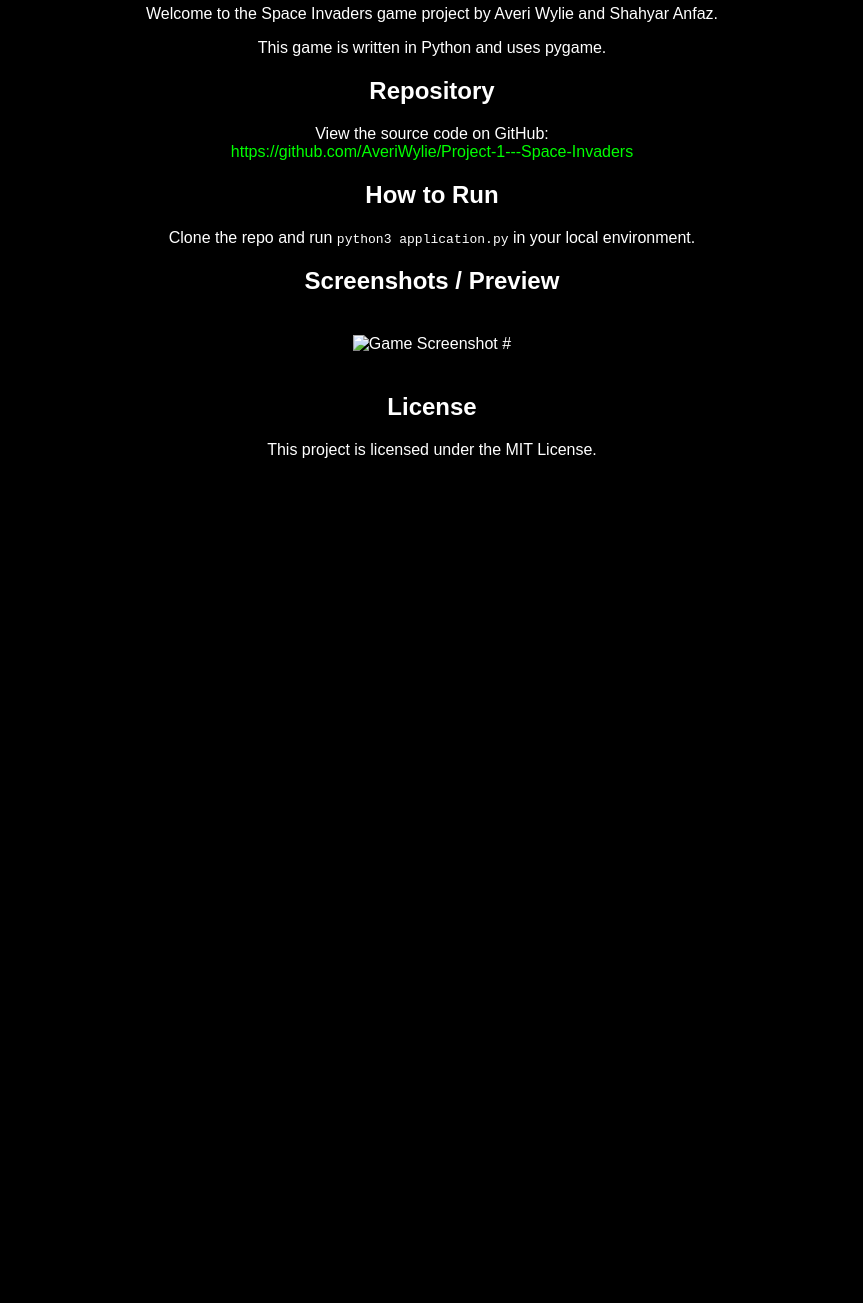
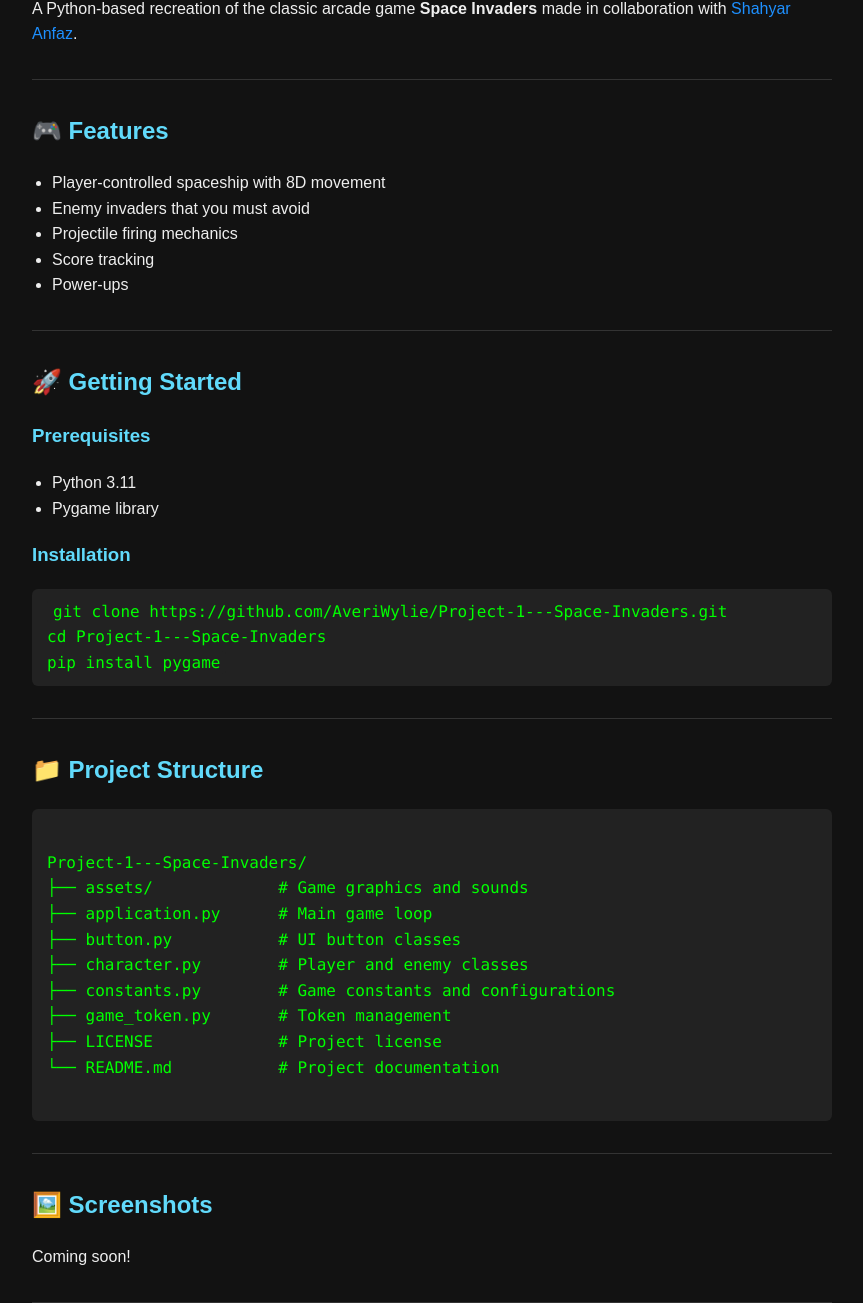
Before and after one commit to AveriWylie/Project-1---Space-Invaders, a plain HTML site: page index.html in a window 1280 px wide. Shown: the part 117-1420 px from the top of the page, without its empty margins (208-1071 px from the left). Before the commit the page ends 800 px from the top, so only its background shows below. Drawn offline with Linux system fonts and the light colour scheme.

Commit message:
Update index.html

```diff
--- a/index.html
+++ b/index.html
@@ -3,67 +3,128 @@
 <head>
   <meta charset="UTF-8" />
   <meta name="viewport" content="width=device-width, initial-scale=1" />
-  <title>Space Invaders - Project</title>
+  <title>Project - 1 -- Space-Invaders</title>
   <style>
     body {
       font-family: Arial, sans-serif;
-      background-color: #000;
-      color: #fff;
-      text-align: center;
-      padding: 40px;
-    }
-    h1 {
-      color: #00ff00;
-      margin-bottom: 10px;
+      max-width: 800px;
+      margin: 40px auto;
+      padding: 0 20px;
+      background-color: #121212;
+      color: #eee;
+      line-height: 1.6;
     }
     a {
-      color: #0f0;
+      color: #1e90ff;
       text-decoration: none;
     }
     a:hover {
       text-decoration: underline;
     }
-    .content {
-      max-width: 600px;
-      margin: auto;
+    hr {
+      border: none;
+      border-top: 1px solid #333;
+      margin: 2rem 0;
     }
-    img {
-      max-width: 100%;
-      height: auto;
-      margin: 20px 0;
+    code {
+      background-color: #222;
+      padding: 2px 6px;
+      border-radius: 4px;
+      font-family: Consolas, monospace;
     }
     pre {
-      background: #222;
+      background-color: #222;
+      padding: 10px 15px;
+      border-radius: 6px;
+      overflow-x: auto;
+      color: #0f0;
+    }
+    h1, h2, h3 {
+      color: #61dafb;
+    }
+    ul {
+      list-style-type: disc;
+      padding-left: 20px;
+    }
+    .folder-structure {
+      font-family: Consolas, monospace;
+      background-color: #222;
       padding: 15px;
-      border-radius: 5px;
+      border-radius: 6px;
+      white-space: pre;
       overflow-x: auto;
-      text-align: left;
+      color: #0f0;
+      margin: 1rem 0;
     }
   </style>
 </head>
 <body>
-  <div class="content">
-    <h1>Space Invaders Project</h1>
-    <p>Welcome to the Space Invaders game project by Averi Wylie and Shahyar Anfaz.</p>
-    <p>This game is written in Python and uses pygame.</p>
+  <h1>Project - 1 -- Space-Invaders</h1>
+  <p>
+    A Python-based recreation of the classic arcade game <strong>Space Invaders</strong> made in collaboration with
+    <a href="https://www.linkedin.com/in/shahyaranfaz/" target="_blank" rel="noopener noreferrer">Shahyar Anfaz</a>.
+  </p>
 
-    <h2>Repository</h2>
-    <p>
-      View the source code on GitHub:<br />
-      <a href="https://github.com/AveriWylie/Project-1---Space-Invaders" target="_blank" rel="noopener">
-        https://github.com/AveriWylie/Project-1---Space-Invaders
-      </a>
-    </p>
+  <hr />
 
-    <h2>How to Run</h2>
-    <p>Clone the repo and run <code>python3 application.py</code> in your local environment.</p>
+  <h2>🎮 Features</h2>
+  <ul>
+    <li>Player-controlled spaceship with 8D movement</li>
+    <li>Enemy invaders that you must avoid</li>
+    <li>Projectile firing mechanics</li>
+    <li>Score tracking</li>
+    <li>Power-ups</li>
+  </ul>
 
-    <h2>Screenshots / Preview</h2>
-    <img src="assets/screenshot.png" alt="Game Screenshot" />
-    #<!-- Replace above with actual screenshot path if you have one -->
+  <hr />
 
-    <h2>License</h2>
-    <p>This project is licensed under the MIT License.</p>
+  <h2>🚀 Getting Started</h2>
+
+  <h3>Prerequisites</h3>
+  <ul>
+    <li>Python 3.11</li>
+    <li>Pygame library</li>
+  </ul>
+
+  <h3>Installation</h3>
+  <pre><code>git clone https://github.com/AveriWylie/Project-1---Space-Invaders.git
+cd Project-1---Space-Invaders
+pip install pygame
+</code></pre>
+
+  <hr />
+
+  <h2>📁 Project Structure</h2>
+  <div class="folder-structure">
+Project-1---Space-Invaders/
+├── assets/             # Game graphics and sounds
+├── application.py      # Main game loop
+├── button.py           # UI button classes
+├── character.py        # Player and enemy classes
+├── constants.py        # Game constants and configurations
+├── game_token.py       # Token management
+├── LICENSE             # Project license
+└── README.md           # Project documentation
   </div>
+
+  <hr />
+
+  <h2>🖼️ Screenshots</h2>
+  <p>Coming soon!</p>
+
+  <hr />
+
+  <h2>📄 License</h2>
+  <p>
+    This project is licensed under the MIT License. See the
+    <a href="https://github.com/AveriWylie/Project-1---Space-Invaders/blob/main/LICENSE" target="_blank" rel="noopener noreferrer">LICENSE file</a> for details.
+  </p>
+
+  <hr />
+
+  <h2>📬 Contact</h2>
+  <p>
+    For questions or suggestions, please open an issue or contact Averi Wylie or Shahyar Anfaz.
+  </p>
 </body>
 </html>
```
